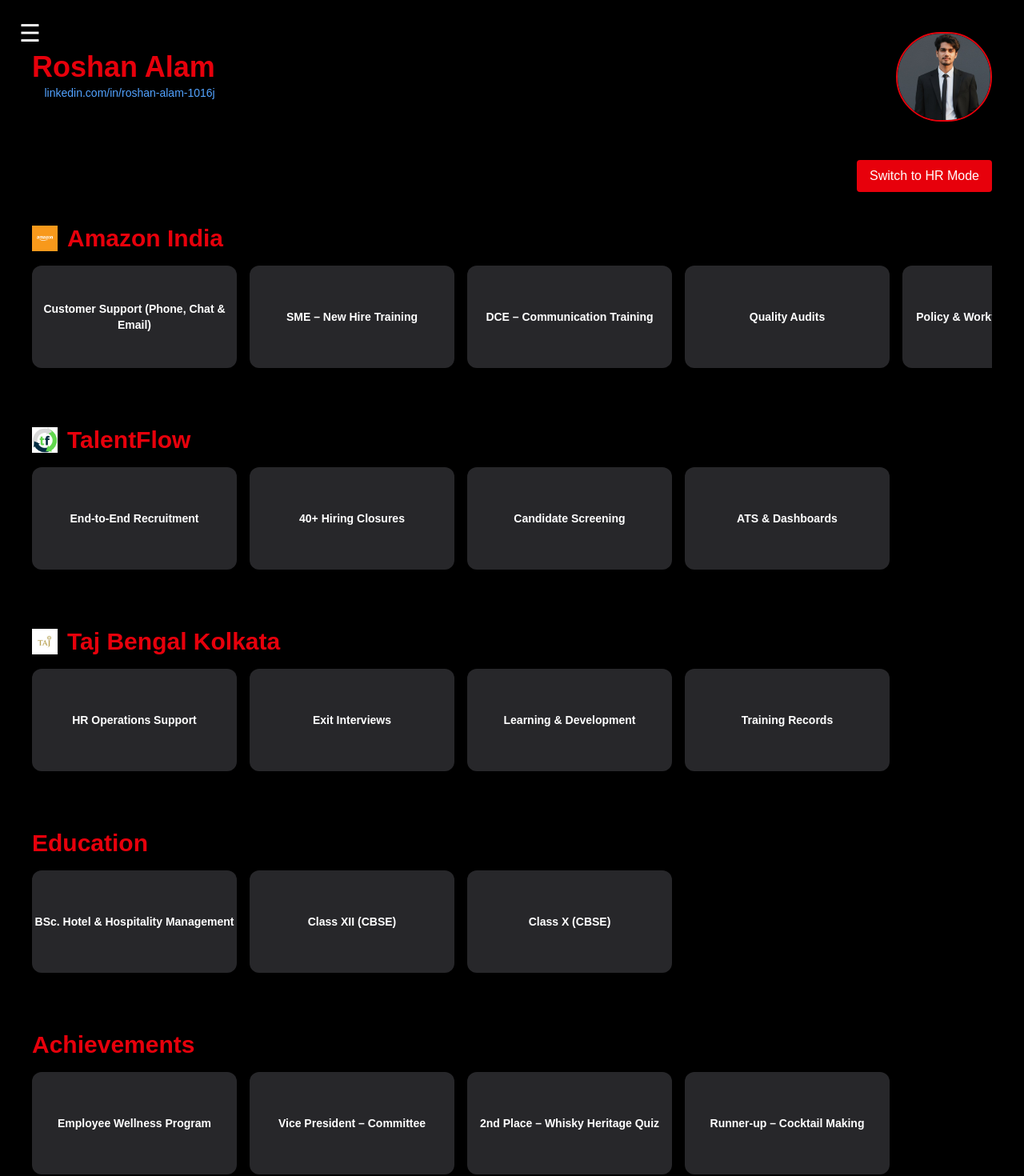
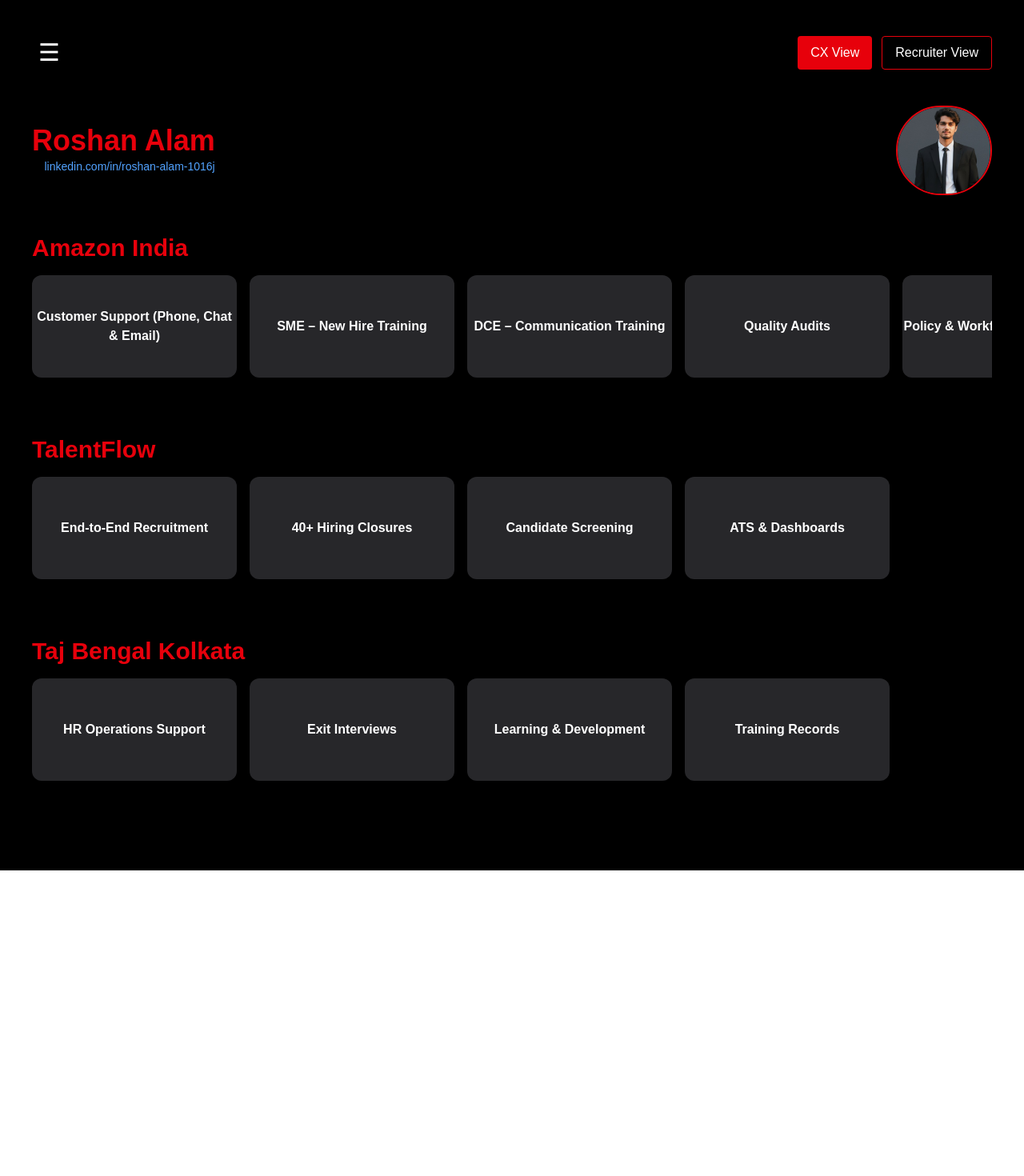
Before and after one commit to Roshan1125896/netflix-resume-roshan, a Next.js app: page / in a window 1280 px wide. Shown: the top 1470 px of the page at 80% size. After the commit the page ends 1088 px from the top, so only its background shows below. Built offline with nearby package versions, Linux system fonts and the light colour scheme.

Commit message:
Add recruiter quick summary mode

```diff
--- a/app/page.tsx
+++ b/app/page.tsx
@@ -14,6 +14,8 @@
   cx: Episode[]
   hr: Episode[]
 }
+
+/* ---------------- DATA ---------------- */
 
 const jobs: Job[] = [
   {
@@ -66,34 +68,134 @@
   },
 ]
 
-const education: Episode[] = [
-  { title: "BSc. Hotel & Hospitality Management", description: "SBIHM Kolkata – 8.9 CGPA" },
-  { title: "Class XII (CBSE)", description: "83.6%" },
-  { title: "Class X (CBSE)", description: "89.83%" },
-]
-
-const achievements: Episode[] = [
-  { title: "Employee Wellness Program", description: "Designed mental wellness initiatives." },
-  { title: "Vice President – Committee", description: "Led student engagement." },
-  { title: "2nd Place – Whisky Heritage Quiz", description: "Paul John, Goa." },
-  { title: "Runner-up – Cocktail Making", description: "Paul John, Goa." },
-]
+/* ---------------- COMPONENT ---------------- */
 
 export default function Home() {
   const [mode, setMode] = useState<"CX" | "HR">("CX")
+  const [recruiterView, setRecruiterView] = useState(false)
   const [menuOpen, setMenuOpen] = useState(false)
-  const [selected, setSelected] = useState<any>(null)
   const [showIntro, setShowIntro] = useState(true)
 
   useEffect(() => {
+    if (!recruiterView) {
       const timer = setTimeout(() => setShowIntro(false), 2500)
       return () => clearTimeout(timer)
-  }, [])
+    } else {
+      setShowIntro(false)
+    }
+  }, [recruiterView])
+
+  /* ---------------- RECRUITER VIEW ---------------- */
+  if (recruiterView) {
+    return (
+      <main className="bg-black min-h-screen text-white p-6 md:p-12">
+        <div className="max-w-4xl mx-auto">
+
+          {/* HEADER */}
+          <div className="flex flex-col md:flex-row items-center justify-between mb-10 gap-6">
+            <div>
+              <h1 className="text-4xl font-extrabold text-red-600">
+                Roshan Alam
+              </h1>
+              <p className="text-gray-300 mt-2">
+                HR Operations | Talent Acquisition | L&D | Ex-Amazon
+              </p>
+              <p className="text-sm text-blue-400 mt-1">
+                linkedin.com/in/roshan-alam-1016j
+              </p>
+            </div>
+
+            <Image
+              src="/roshan.jpg"
+              alt="Roshan Alam"
+              width={140}
+              height={140}
+              className="rounded-full border-2 border-red-600"
+            />
+          </div>
+
+          {/* SUMMARY */}
+          <section className="mb-8">
+            <h2 className="text-2xl font-bold text-red-600 mb-3">
+              Professional Summary
+            </h2>
+            <p className="text-gray-300 leading-relaxed">
+              Customer Experience and People Management professional with 5+ years
+              of experience across Amazon India, TalentFlow, and Taj Bengal.
+              Strong expertise in HR operations, recruitment, training, and
+              performance management.
+            </p>
+          </section>
+
+          {/* SKILLS */}
+          <section className="mb-8">
+            <h2 className="text-2xl font-bold text-red-600 mb-3">
+              Core Skills
+            </h2>
+            <ul className="grid grid-cols-1 md:grid-cols-2 gap-2 text-gray-300">
+              <li>• Talent Acquisition & Hiring</li>
+              <li>• HR Operations & Compliance</li>
+              <li>• Training & L&D</li>
+              <li>• Stakeholder Management</li>
+              <li>• Performance Metrics (CSAT, SLA)</li>
+              <li>• Employee Engagement</li>
+            </ul>
+          </section>
+
+          {/* EXPERIENCE */}
+          <section className="mb-8">
+            <h2 className="text-2xl font-bold text-red-600 mb-3">
+              Experience Highlights
+            </h2>
+            <ul className="list-disc ml-5 text-gray-300 space-y-2">
+              <li>Amazon India – Customer Service & SME (CX, Training, QA)</li>
+              <li>TalentFlow – End-to-End Recruitment (40+ closures)</li>
+              <li>Taj Bengal – HR Operations & Learning & Development</li>
+            </ul>
+          </section>
+
+          {/* EDUCATION */}
+          <section className="mb-8">
+            <h2 className="text-2xl font-bold text-red-600 mb-3">
+              Education
+            </h2>
+            <ul className="list-disc ml-5 text-gray-300">
+              <li>BSc. Hotel & Hospitality Management – SBIHM Kolkata (8.9 CGPA)</li>
+              <li>Class XII – CBSE (83.6%)</li>
+              <li>Class X – CBSE (89.83%)</li>
+            </ul>
+          </section>
+
+          {/* CONTACT */}
+          <section className="mb-10">
+            <h2 className="text-2xl font-bold text-red-600 mb-3">
+              Contact
+            </h2>
+            <p className="text-gray-300">📞 7044467898</p>
+            <p className="text-gray-300">📧 roshan.alam.official@gmail.com</p>
+            <p className="text-gray-300">
+              📍 Khardah, Kolkata – 700117
+            </p>
+          </section>
+
+          {/* BACK BUTTON */}
+          <button
+            onClick={() => setRecruiterView(false)}
+            className="bg-red-600 px-6 py-3 rounded font-semibold"
+          >
+            Back to Interactive View
+          </button>
+        </div>
+      </main>
+    )
+  }
+
+  /* ---------------- INTERACTIVE VIEW ---------------- */
 
   return (
     <main className="bg-black min-h-screen text-white p-4 md:p-10 overflow-x-hidden">
 
-      {/* INTRO */}
+      {/* NETFLIX INTRO */}
       {showIntro && (
         <div className="fixed inset-0 z-[100] bg-black flex items-center justify-center">
           <h1 className="text-red-600 text-5xl md:text-8xl font-extrabold tracking-widest animate-netflixIntro">
@@ -102,16 +204,34 @@
         </div>
       )}
 
-      {/* HAMBURGER */}
+      {/* TOP ACTIONS */}
+      <div className="flex justify-between items-center mb-10">
         <button
           onClick={() => setMenuOpen(true)}
-        className="fixed top-4 left-4 text-3xl z-50 p-2"
+          className="text-3xl p-2"
         >
           ☰
         </button>
 
+        <div className="flex gap-3">
+          <button
+            onClick={() => setMode(mode === "CX" ? "HR" : "CX")}
+            className="bg-red-600 px-4 py-2 rounded"
+          >
+            {mode} View
+          </button>
+
+          <button
+            onClick={() => setRecruiterView(true)}
+            className="border border-red-600 px-4 py-2 rounded"
+          >
+            Recruiter View
+          </button>
+        </div>
+      </div>
+
       {/* HEADER */}
-      <div className="flex flex-col md:flex-row justify-between items-center gap-6 mb-12">
+      <div className="flex flex-col md:flex-row items-center justify-between mb-12 gap-6">
         <div className="text-center md:text-right">
           <h1 className="text-3xl md:text-4xl font-extrabold text-red-600">
             Roshan Alam
@@ -134,54 +254,25 @@
         />
       </div>
 
-      {/* MODE TOGGLE */}
-      <div className="flex justify-center md:justify-end mb-10">
-        <button
-          onClick={() => setMode(mode === "CX" ? "HR" : "CX")}
-          className="bg-red-600 px-4 py-2 rounded"
-        >
-          Switch to {mode === "CX" ? "HR" : "CX"} Mode
-        </button>
-      </div>
+      {/* SECTIONS */}
+      {jobs.map((job, idx) => (
+        <section key={idx} className="mb-14">
+          <h2 className="text-2xl md:text-3xl font-bold text-red-600 mb-4">
+            {job.company}
+          </h2>
 
-      {/* SECTIONS */}
-      {[...jobs, { company: "Education", logo: "", cx: education, hr: education }, { company: "Achievements", logo: "", cx: achievements, hr: achievements }].map(
-        (section, idx) => (
-          <section key={idx} className="mb-14">
-            <div className="flex items-center gap-3 mb-4">
-              {section.logo && <Image src={section.logo} alt="" width={32} height={32} />}
-              <h2 className="text-2xl md:text-3xl font-bold text-red-600">
-                {section.company}
-              </h2>
-            </div>
-
-            <div className="flex gap-4 overflow-x-auto snap-x snap-mandatory pb-4">
-              {(mode === "CX" ? section.cx : section.hr).map((item, i) => (
+          <div className="flex gap-4 overflow-x-auto pb-4">
+            {(mode === "CX" ? job.cx : job.hr).map((item, i) => (
               <div
                 key={i}
-                  onClick={() => setSelected(item)}
-                  className="snap-start min-w-[14rem] md:min-w-[16rem] h-[8rem] bg-zinc-800 rounded-xl flex items-center justify-center text-center font-bold text-sm cursor-pointer transition-all hover:scale-105 hover:shadow-[0_0_25px_rgba(229,9,20,0.9)]"
+                className="min-w-[14rem] md:min-w-[16rem] h-[8rem] bg-zinc-800 rounded-xl flex items-center justify-center text-center font-bold cursor-pointer transition-all hover:scale-105 hover:shadow-[0_0_25px_rgba(229,9,20,0.9)]"
               >
                 {item.title}
               </div>
             ))}
           </div>
         </section>
-        )
-      )}
-
-      {/* MODAL */}
-      {selected && (
-        <div className="fixed inset-0 z-50 bg-black/80 flex items-center justify-center p-4">
-          <div className="bg-zinc-900 p-6 rounded-xl max-w-xl w-full">
-            <div className="flex justify-between mb-4">
-              <h2 className="text-xl font-bold text-red-600">{selected.title}</h2>
-              <button onClick={() => setSelected(null)}>✕</button>
-            </div>
-            <p className="text-gray-300">{selected.description}</p>
-          </div>
-        </div>
-      )}
+      ))}
 
       {/* MENU */}
       {menuOpen && (
```
Lines whose indentation alone changed are shown as unchanged.
